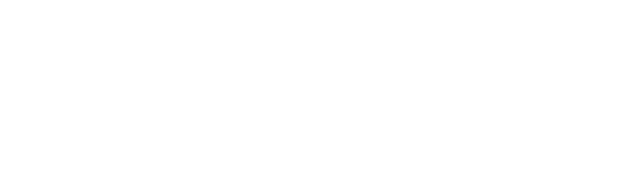
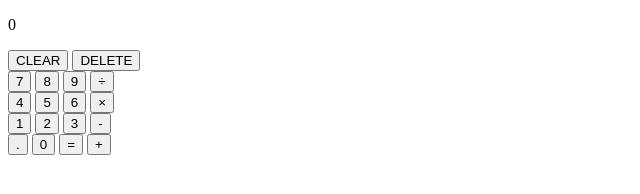
Before and after one commit to JoshTKx/calculator, a plain HTML site: page index.html in a window 1280 px wide. Shown: the whole page, without its empty margins (0-640 px from the left). Drawn offline with Linux system fonts and the light colour scheme.

Commit message:
Add buttons and screen for calculator

```diff
--- a/index.html
+++ b/index.html
@@ -8,6 +8,45 @@
     <script src="script.js"></script>
 </head>
 <body>
+    <div class="cal">
+        <div class="screen">
+            <p class="prev-eqn"></p>
+            <p class="eqn">0</p>
+        </div>
+        <div class="buttons">
+            <div class="del-buttons">
+                <button class="clear">CLEAR</button>
+                <button class="del">DELETE</button>
+            </div>
+
+            <div class="num-opr-buttons">
+                <div class="row">
+                    <button class="num-opr">7</button>
+                    <button class="num-opr">8</button>
+                    <button class="num-opr">9</button>
+                    <button class="num-opr">÷</button>
+                </div>
+                <div class="row">
+                    <button class="num-opr">4</button>
+                    <button class="num-opr">5</button>
+                    <button class="num-opr">6</button>
+                    <button class="num-opr">×</button>
+                </div>
+                <div class="row">
+                    <button class="num-opr">1</button>
+                    <button class="num-opr">2</button>
+                    <button class="num-opr">3</button>
+                    <button class="num-opr">-</button>
+                </div>
+                <div class="row">
+                    <button class="num-opr">.</button>
+                    <button class="num-opr">0</button>
+                    <button class="num-opr">=</button>
+                    <button class="num-opr">+</button>
+                </div>
+            </div>
+        </div>
+    </div>
 
 </body>
 </html>
```
